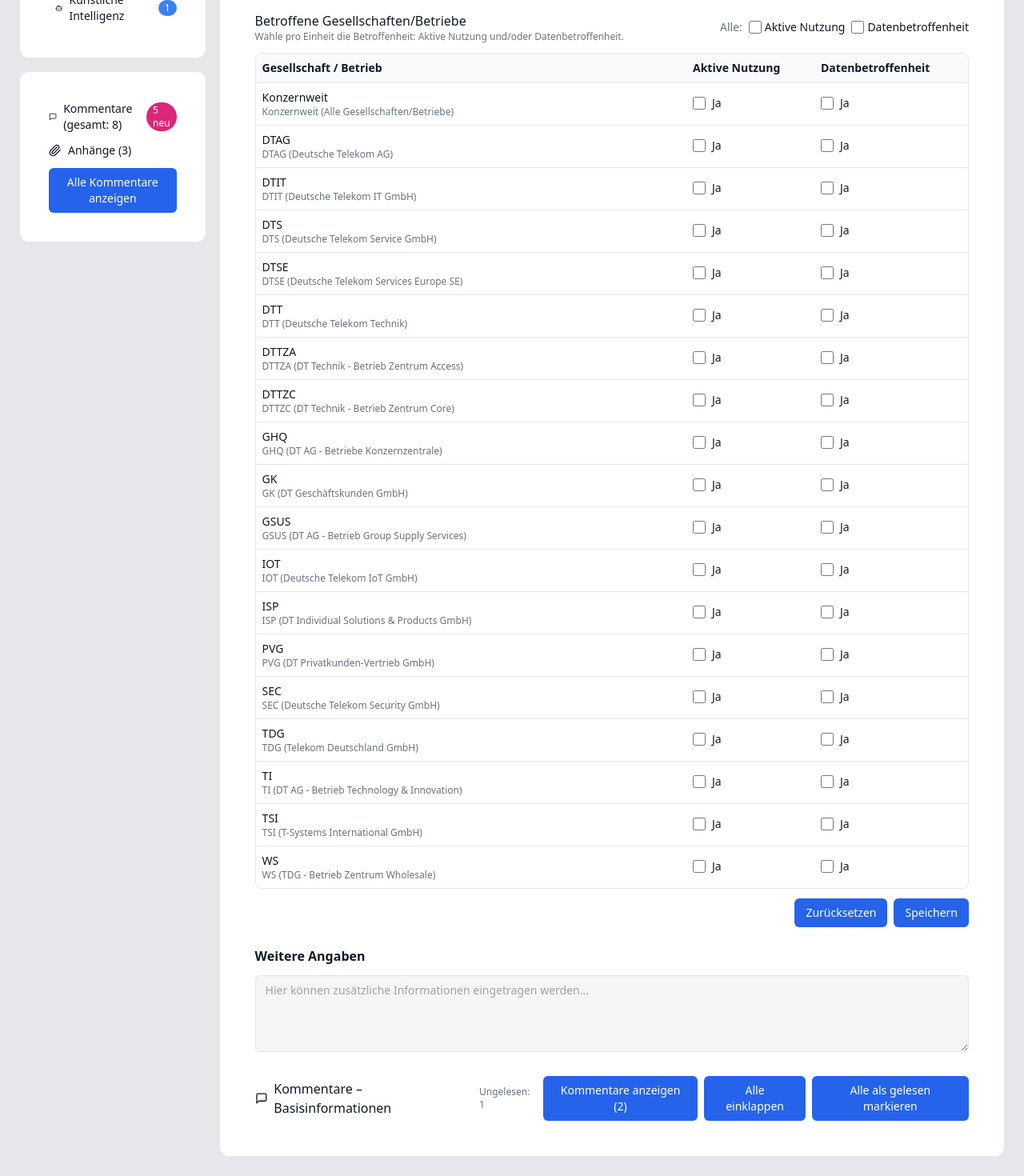
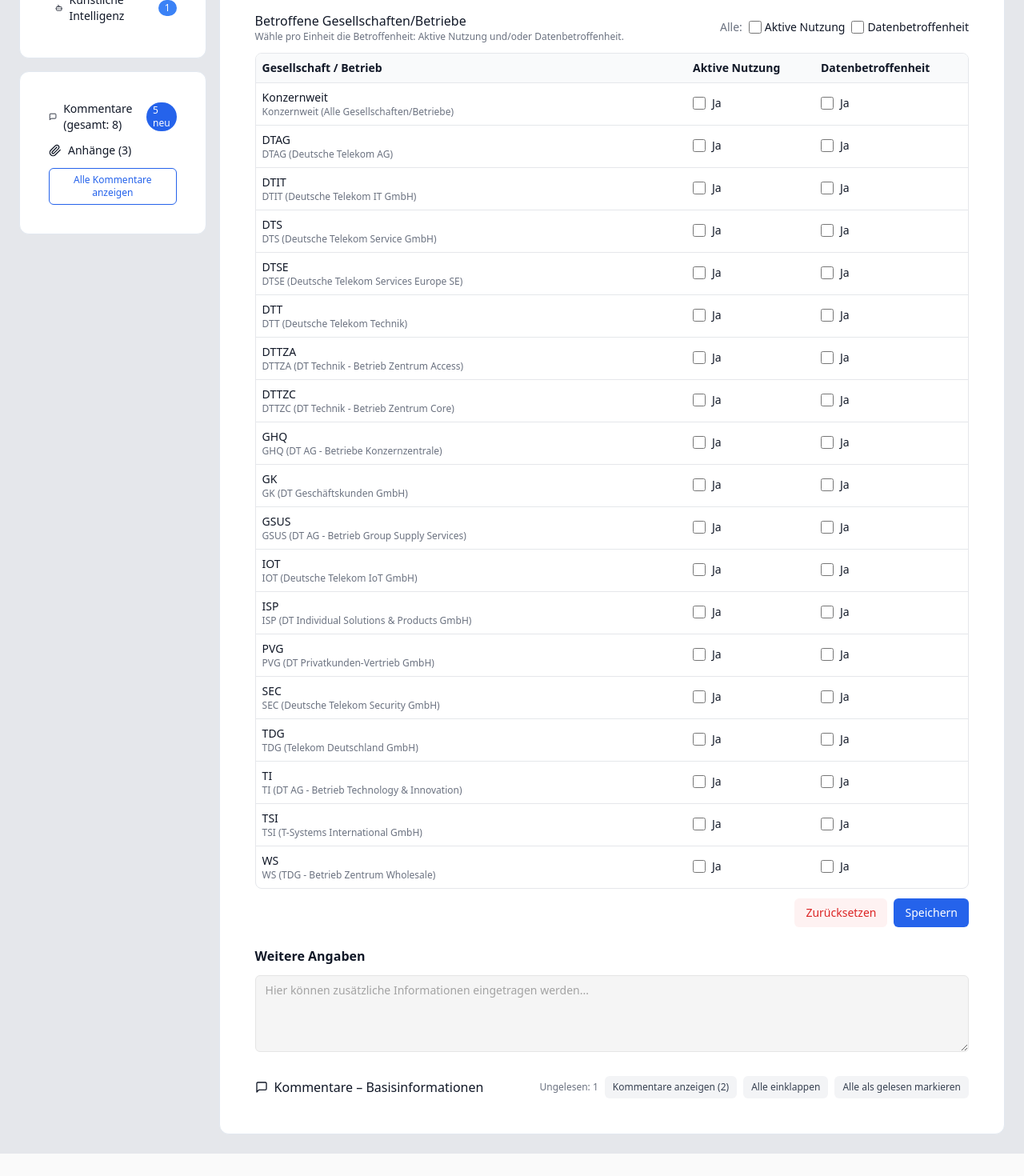
Before and after one commit to Fischimbiss/grid-tool, a React (Vite) app: page / in a window 1280 px wide. Shown: the part 553-2023 px from the top of the page at 80% size. After the commit the page ends 1995 px from the top, so only its background shows below. Built offline with nearby package versions, Linux system fonts and the light colour scheme.

Commit message:
Apply functional button color variants

```diff
--- a/src/App.tsx
+++ b/src/App.tsx
@@ -484,7 +484,7 @@
       </div>
 
       {/* Fortschritt */}
-      <div className="flex items-center justify-between mb-6">
+      <div className="flex flex-wrap items-center justify-between gap-4 mb-6">
         {["Stage 1", "Stage 2", "Stage 3", "Stage 4", "Stage 5"].map((stage, idx) => (
           <div key={idx} className="flex-1 flex flex-col items-center">
             <div className={`w-8 h-8 rounded-full flex items-center justify-center mb-2 ${idx < 3 ? "bg-pink-500 text-white" : "bg-gray-300"}`}>
@@ -495,9 +495,9 @@
         ))}
       </div>
 
-      <div className="grid grid-cols-5 gap-4">
+      <div className="grid grid-cols-1 md:grid-cols-5 gap-4">
         {/* Sidebar */}
-        <div className="col-span-1">
+        <div className="col-span-1 md:col-span-1">
           <Card className="mb-4">
             <CardContent className="p-4 space-y-2">
               <div className="font-bold">Navigation</div>
@@ -508,7 +508,7 @@
                       <button
                         onClick={() => setActiveKey(key)}
                         className={`flex-1 flex items-center gap-2 px-2 py-1.5 rounded-md text-left transition ${
-                          key === activeKey ? "bg-pink-50 text-pink-700 ring-1 ring-pink-200" : "hover:bg-gray-100"
+                          key === activeKey ? "bg-blue-50 text-blue-700 ring-1 ring-blue-200" : "hover:bg-gray-100"
                         }`}
                       >
                         <Icon size={14} />
@@ -551,7 +551,7 @@
                     </span>
                   )}
                   {totalUnread > 0 && (
-                    <span className="text-xs rounded-full px-2 py-0.5 bg-pink-600 text-white">{totalUnread} neu</span>
+                    <span className="text-xs rounded-full px-2 py-0.5 bg-blue-600 text-white">{totalUnread} neu</span>
                   )}
                 </div>
               </div>
@@ -567,7 +567,7 @@
         </div>
 
         {/* Main Content */}
-        <div className="col-span-4">
+        <div className="col-span-1 md:col-span-4">
           <Card>
             <CardContent className="p-6 space-y-6">
               <div>
@@ -634,7 +634,6 @@
                               <Button
                                 variant="ghost"
                                 size="icon"
-                                className="h-8 w-8"
                                 title={role.editing ? "Bearbeiten beenden" : "Bearbeiten"}
                                 onClick={(e) => {
                                   e.stopPropagation();
@@ -644,9 +643,8 @@
                                 <Pencil size={16} />
                               </Button>
                               <Button
-                                variant="ghost"
+                                variant="danger"
                                 size="icon"
-                                className="h-8 w-8 text-red-600 hover:text-red-700"
                                 title="Löschen"
                                 onClick={(e) => {
                                   e.stopPropagation();
@@ -655,7 +653,7 @@
                               >
                                 <Trash2 size={16} />
                               </Button>
-                              <Button variant="ghost" size="icon" className="h-8 w-8">
+                              <Button variant="ghost" size="icon">
                                 {role.expanded ? <ChevronUp size={18} /> : <ChevronDown size={18} />}
                               </Button>
                             </div>
@@ -710,7 +708,7 @@
                                     </div>
                                   </div>
                                   <div className="flex justify-end gap-2">
-                                    <Button variant="outline" onClick={() => toggleEdit(role.id)}>Abbrechen</Button>
+                                    <Button variant="neutral" onClick={() => toggleEdit(role.id)}>Abbrechen</Button>
                                     <Button onClick={() => toggleEdit(role.id)}>Speichern</Button>
                                   </div>
                                 </div>
@@ -802,7 +800,7 @@
                       </div>
 
                       <div className="flex justify-end gap-2">
-                        <Button variant="outline" onClick={() => setBasis(makeInitialBasis())}>Zurücksetzen</Button>
+                        <Button variant="danger" onClick={() => setBasis(makeInitialBasis())}>Zurücksetzen</Button>
                         <Button onClick={() => localStorage.setItem("basis-info", JSON.stringify(basis))}>Speichern</Button>
                       </div>
                     </div>
@@ -830,28 +828,28 @@
                   <div className="flex items-center gap-2">
                     <span className="text-xs text-gray-500">Ungelesen: {unreadBySection[activeKey] || 0}</span>
                     <Button
-                      variant="outline"
+                      variant="neutral"
                       size="sm"
                       onClick={() => setExpandedCommentSections((prev) => ({ ...prev, [activeKey]: !prev[activeKey] }))}
                     >
                       {expandedCommentSections[activeKey] ? "Kommentare ausblenden" : `Kommentare anzeigen (${(commentsBySection[activeKey] || []).length})`}
                     </Button>
                     <Button
-                      variant="ghost"
+                      variant="neutral"
                       size="sm"
                       onClick={() => setCollapsedComments((prev) => ({ ...prev, [activeKey]: true }))}
                       title="Alle Kommentare kompakt anzeigen"
                     >Alle einklappen</Button>
                     {collapsedComments[activeKey] && (
                       <Button
-                        variant="ghost"
+                        variant="neutral"
                         size="sm"
                         onClick={() => setCollapsedComments((prev) => ({ ...prev, [activeKey]: false }))}
                         title="Alle Kommentare wieder voll anzeigen"
                       >Alle ausklappen</Button>
                     )}
                     {unreadBySection[activeKey] > 0 && (
-                      <Button variant="ghost" size="sm" onClick={() => markAllReadInSection(activeKey)}>Alle als gelesen markieren</Button>
+                      <Button variant="neutral" size="sm" onClick={() => markAllReadInSection(activeKey)}>Alle als gelesen markieren</Button>
                     )}
                   </div>
                 </div>
@@ -907,10 +905,10 @@
                                 </div>
                               )}
                               <div className="mt-2 flex items-center gap-2">
-                                <Button size="sm" variant="ghost" onClick={() => toggleRead(activeKey, c.id)}>
+                                <Button size="sm" variant="neutral" onClick={() => toggleRead(activeKey, c.id)}>
                                   {c.read ? "Als ungelesen markieren" : "Als gelesen markieren"}
                                 </Button>
-                                <Button size="sm" variant="ghost" onClick={() => addReply(activeKey, c.id, "@Max Danke! #HR")}>Antworten</Button>
+                                <Button size="sm" variant="neutral" onClick={() => addReply(activeKey, c.id, "@Max Danke! #HR")}>Antworten</Button>
                               </div>
                             </div>
                           </div>
@@ -929,7 +927,7 @@
                           <div className="flex flex-wrap gap-2">
                             {mention.options.length ? (
                               mention.options.map((opt) => (
-                                <button key={opt} className="px-2 py-1 rounded-md bg-white border hover:bg-gray-100" onClick={() => insertMention(opt)}>
+                                <button key={opt} className="px-2 py-1 rounded-md bg-white border text-gray-700 hover:bg-gray-100" onClick={() => insertMention(opt)}>
                                   {mention.type}{opt}
                                 </button>
                               ))
@@ -971,7 +969,7 @@
                       </div>
 
                       <div className="flex gap-2 justify-end">
-                        <Button variant="outline" onClick={() => setCommentDrafts((prev) => ({ ...prev, [activeKey]: { text: "", visibility: VISIBILITY.ALL } }))}>Zurücksetzen</Button>
+                        <Button variant="neutral" onClick={() => setCommentDrafts((prev) => ({ ...prev, [activeKey]: { text: "", visibility: VISIBILITY.ALL } }))}>Zurücksetzen</Button>
                         <Button
                           onClick={() => {
                             if (!currentDraft.text?.trim()) return;
@@ -1001,7 +999,7 @@
                 <MessageSquare />
                 <h3 className="text-lg font-semibold">Alle Kommentare</h3>
               </div>
-              <Button variant="outline" onClick={() => setShowGlobalComments(false)}><X size={16} className="mr-1"/> Schließen</Button>
+              <Button variant="neutral" onClick={() => setShowGlobalComments(false)}><X size={16} className="mr-1"/> Schließen</Button>
             </div>
 
             {/* Filterleiste */}
@@ -1080,10 +1078,10 @@
                       <td className="p-2 align-top">
                         <div className="flex justify-end gap-2">
                           <Button size="sm" variant="secondary" onClick={() => jumpToComment(sectionKey, c.id)}>Öffnen</Button>
-                          <Button size="sm" variant="outline" onClick={() => toggleRead(sectionKey, c.id)}>
+                          <Button size="sm" variant="neutral" onClick={() => toggleRead(sectionKey, c.id)}>
                             {c.read ? "Ungelesen" : "Gelesen"}
                           </Button>
-                          <Button size="sm" variant="outline" onClick={() => addReply(sectionKey, c.id, "Antwort aus Übersicht…")}>Antworten</Button>
+                          <Button size="sm" variant="neutral" onClick={() => addReply(sectionKey, c.id, "Antwort aus Übersicht…")}>Antworten</Button>
                         </div>
                       </td>
                     </tr>
--- a/src/components/ui/button.tsx
+++ b/src/components/ui/button.tsx
@@ -1,18 +1,48 @@
 import * as React from 'react'
-import { cn } from 'classnames'
+import cn from 'classnames'
 
-type Props = React.ButtonHTMLAttributes<HTMLButtonElement>
+type Variant = 'primary' | 'secondary' | 'danger' | 'neutral' | 'ghost'
+type Size = 'default' | 'sm' | 'icon'
+
+type Props = React.ButtonHTMLAttributes<HTMLButtonElement> & {
+  variant?: Variant
+  size?: Size
+}
+
+const variantClasses: Record<Variant, string> = {
+  primary:
+    'bg-blue-600 text-white hover:bg-blue-500 focus-visible:ring-blue-500',
+  secondary:
+    'bg-white text-blue-600 border border-blue-600 hover:bg-blue-50 focus-visible:ring-blue-500',
+  danger:
+    'bg-red-50 text-red-600 hover:bg-red-100 focus-visible:ring-red-500',
+  neutral:
+    'bg-gray-100 text-gray-700 hover:bg-gray-200 focus-visible:ring-gray-500',
+  ghost:
+    'bg-transparent text-blue-600 hover:bg-blue-50 focus-visible:ring-blue-500',
+}
+
+const sizeClasses: Record<Size, string> = {
+  default: 'px-3.5 py-2 text-sm',
+  sm: 'px-2.5 py-1.5 text-xs',
+  icon: 'h-8 w-8 justify-center p-0',
+}
 
 export const Button = React.forwardRef<HTMLButtonElement, Props>(
-  ({ className, ...props }, ref) => (
+  (
+    { className, variant = 'primary', size = 'default', ...props },
+    ref
+  ) => (
     <button
       ref={ref}
-      className={[
-        'inline-flex items-center gap-2 rounded-md px-3.5 py-2 text-sm font-medium',
-        'bg-blue-600 hover:bg-blue-500 text-white',
+      className={cn(
+        'inline-flex items-center gap-2 rounded-md font-medium',
+        'focus-visible:outline-none focus-visible:ring-2 focus-visible:ring-offset-2',
         'disabled:opacity-60 disabled:pointer-events-none',
-        className || ''
-      ].join(' ')}
+        variantClasses[variant],
+        sizeClasses[size],
+        className
+      )}
       {...props}
     />
   )
```
